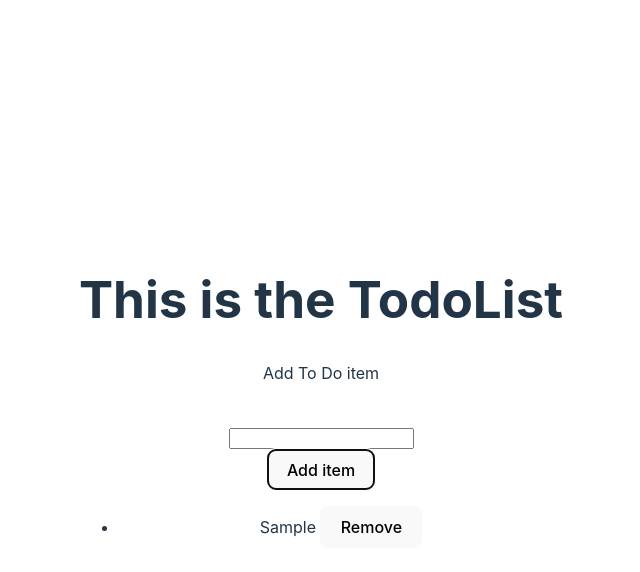
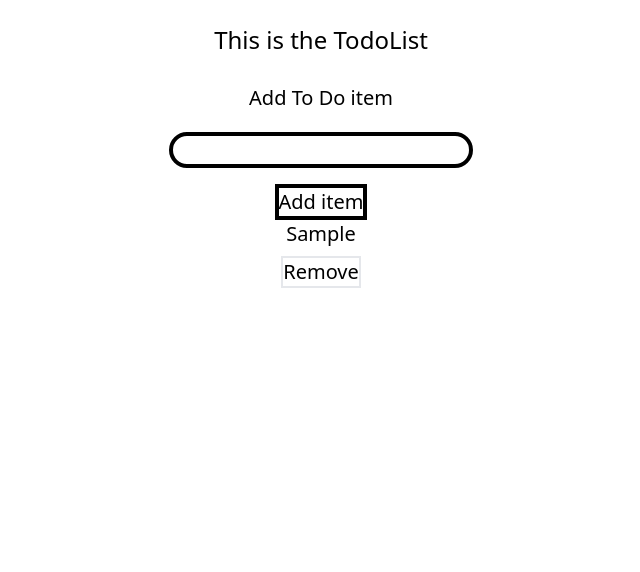
Before and after one commit to Barabasbalazs/ToDoList, a Vue app: page / in a window 1280 px wide. Both pictures are taken after typing "Sample" into the empty fields and a click on the button "Add item". Shown: the top 572 px of the page, without its empty margins (319-959 px from the left). Built offline with nearby package versions, Linux system fonts and the light colour scheme.

Commit message:
Added tailwind to the proj

```diff
--- a/package.json
+++ b/package.json
@@ -13,6 +13,9 @@
   },
   "devDependencies": {
     "@vitejs/plugin-vue": "^4.0.0",
+    "autoprefixer": "^10.4.13",
+    "postcss": "^8.4.21",
+    "tailwindcss": "^3.2.4",
     "typescript": "^4.9.3",
     "vite": "^4.0.0",
     "vue-tsc": "^1.0.11"
--- /dev/null
+++ b/postcss.config.cjs
@@ -0,0 +1,6 @@
+module.exports = {
+  plugins: {
+    tailwindcss: {},
+    autoprefixer: {},
+  },
+}
--- a/src/components/PageCont.vue
+++ b/src/components/PageCont.vue
@@ -1,5 +1,5 @@
 <template>
-    <div>
+    <div class="grid place-items-center">
         <TodoForm @add-to-do="addItem"
         />
         <TodoList @remove-item="removeTodo"
--- a/src/components/TodoForm.vue
+++ b/src/components/TodoForm.vue
@@ -1,12 +1,10 @@
 <template>
     <div>
-        <h1>This is the TodoList</h1>
-            <div>
+        <h1 class="text-center text-2xl py-6">This is the TodoList</h1>
+            <div class="grid grid-rows-3 text-xl place-items-center gap-4">
                 <p>Add To Do item</p>
-                <br />
-                <input v-model="text" @keyup.enter="addTodo">
-                <br/>
-                <button @click="addTodo">Add item</button>
+                <input v-model="text" @keyup.enter="addTodo" class="border-4 border-black rounded-full">
+                <button @click="addTodo" class="border-4 border-black">Add item</button>
             </div>
     </div>
 </template>
--- a/src/components/TodoList.vue
+++ b/src/components/TodoList.vue
@@ -1,12 +1,12 @@
 <template>
-    <div>
-            <ul v-for="(item, index) in props.listItems">
-                    <li>
-                        {{ item }}
-                        <button @click="removeTodo(index)"> Remove</button>
-                    </li>
-            </ul>
-        </div>
+    <div class="grid grid-cols text-xl gap-4">
+        <ul v-for="(item, index) in props.listItems">
+            <li class="grid grid-row gap-2 text-center">
+                <p>{{ item }}</p>
+                <button class="border-2" @click="removeTodo(index)"> Remove</button>
+            </li>
+        </ul>
+    </div>
 </template>
 
 <script setup lang='ts'>
--- a/src/style.css
+++ b/src/style.css
@@ -1,81 +1,3 @@
-:root {
-  font-family: Inter, Avenir, Helvetica, Arial, sans-serif;
-  font-size: 16px;
-  line-height: 24px;
-  font-weight: 400;
-
-  color-scheme: light dark;
-  color: rgba(255, 255, 255, 0.87);
-  background-color: #242424;
-
-  font-synthesis: none;
-  text-rendering: optimizeLegibility;
-  -webkit-font-smoothing: antialiased;
-  -moz-osx-font-smoothing: grayscale;
-  -webkit-text-size-adjust: 100%;
-}
-
-a {
-  font-weight: 500;
-  color: #646cff;
-  text-decoration: inherit;
-}
-a:hover {
-  color: #535bf2;
-}
-
-body {
-  margin: 0;
-  display: flex;
-  place-items: center;
-  min-width: 320px;
-  min-height: 100vh;
-}
-
-h1 {
-  font-size: 3.2em;
-  line-height: 1.1;
-}
-
-button {
-  border-radius: 8px;
-  border: 1px solid transparent;
-  padding: 0.6em 1.2em;
-  font-size: 1em;
-  font-weight: 500;
-  font-family: inherit;
-  background-color: #1a1a1a;
-  cursor: pointer;
-  transition: border-color 0.25s;
-}
-button:hover {
-  border-color: #646cff;
-}
-button:focus,
-button:focus-visible {
-  outline: 4px auto -webkit-focus-ring-color;
-}
-
-.card {
-  padding: 2em;
-}
-
-#app {
-  max-width: 1280px;
-  margin: 0 auto;
-  padding: 2rem;
-  text-align: center;
-}
-
-@media (prefers-color-scheme: light) {
-  :root {
-    color: #213547;
-    background-color: #ffffff;
-  }
-  a:hover {
-    color: #747bff;
-  }
-  button {
-    background-color: #f9f9f9;
-  }
-}
+@tailwind base;
+@tailwind components;
+@tailwind utilities;
--- /dev/null
+++ b/tailwind.config.cjs
@@ -0,0 +1,11 @@
+/** @type {import('tailwindcss').Config} */
+module.exports = {
+  content: [
+    "./index.html",
+    "./src/**/*.{vue,js,ts,jsx,tsx}",
+  ],
+  theme: {
+    extend: {},
+  },
+  plugins: [],
+}
```
Also changed, not shown: 1 other file (tests, documents, lock files or other folders).
